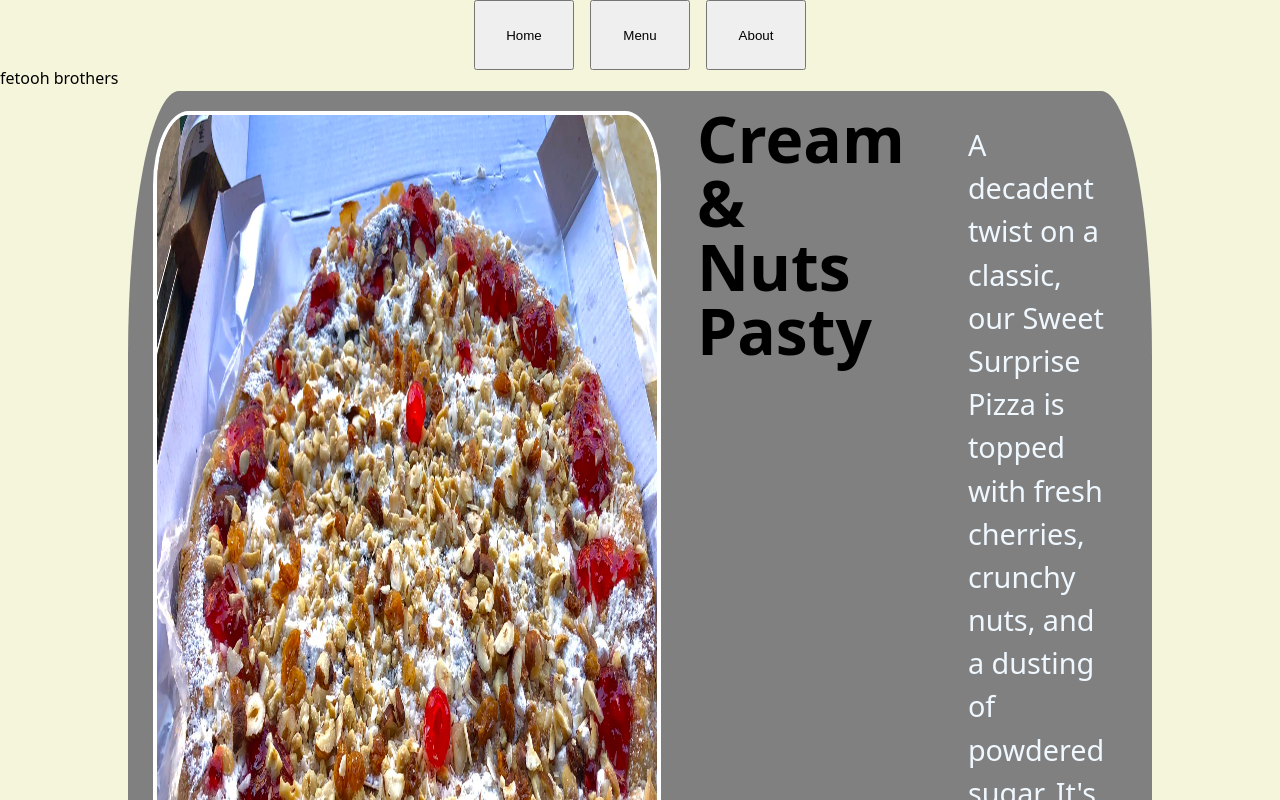
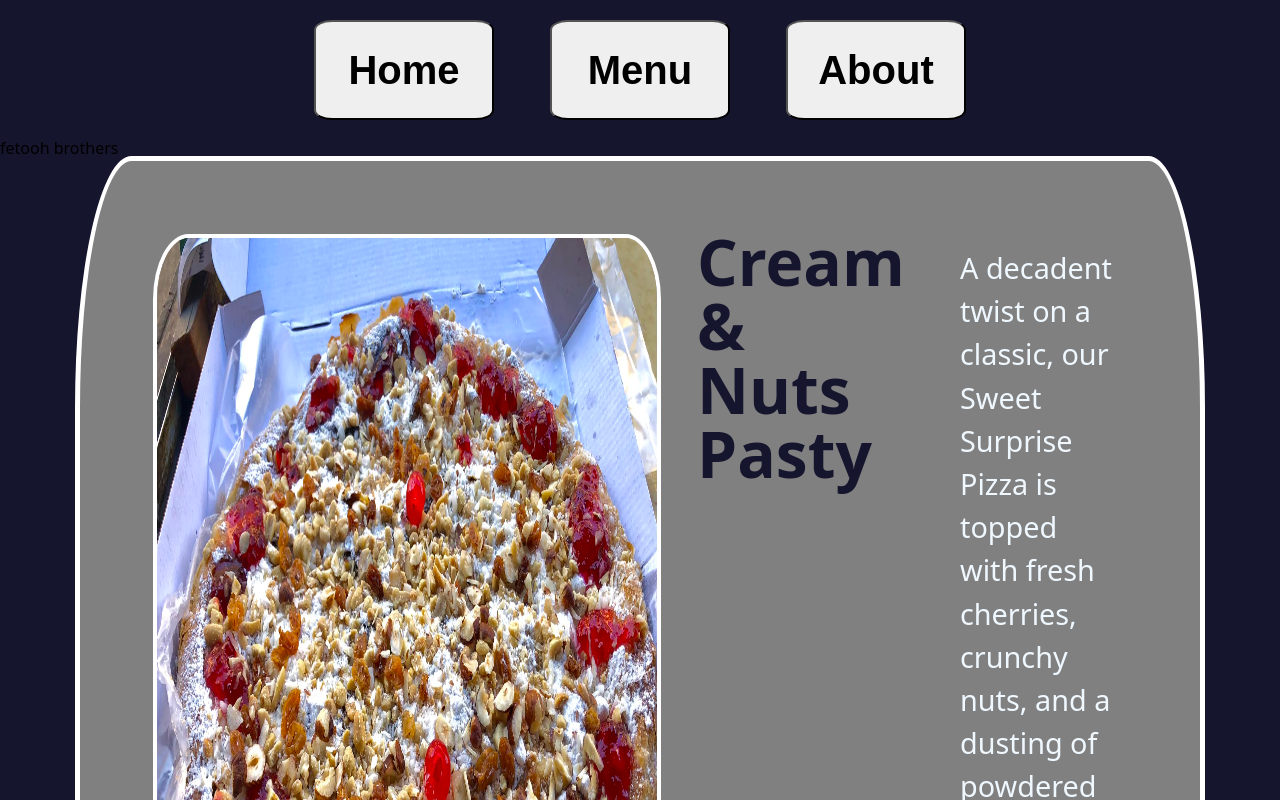
Before and after one commit to Omar-Fetooh/Restaurant-Page, a website built with webpack: page src/index.html in a window 1280 px wide. Shown: the top 800 px of the page. Built offline with nearby package versions, Linux system fonts and the light colour scheme; files whose address does not match are found by name.

Commit message:
Add some styles in menu page

```diff
--- a/src/menu.js
+++ b/src/menu.js
@@ -34,6 +34,9 @@ function MenuContentPage(){
       <p>A delightful sweet and savory treat, our Nutella and Cheese Pockets are made with golden brown puff pastry filled with a creamy blend of mozzarella cheese and rich Nutella spread.  This is a tempting appetizer or a decadent dessert.</p>
           </div>
     </div>
+    <div id="footer-menu">
+    For Complete Menu : <a href="https://www.facebook.com/photo.php?fbid=706308271521645&set=pb.100064274342562.-2207520000&type=3">Here </a>
+    </div>
     `
     return element;
 }
--- a/src/style.css
+++ b/src/style.css
@@ -43,8 +43,17 @@ table {
 }
 
 button{
-    width: 100px;
-    height: 70px;
+    width: 180px;
+    height: 100px;
+    font-size: 2.5rem;
+    padding: 4px;
+    margin: 20px;
+    border-radius: 10%;
+    cursor: pointer;
+    font-weight: 600;
+}
+button:hover{
+    background-color: rgb(189, 47, 94);
 }
 nav{
     /* background-color: darkgray; */
@@ -64,18 +73,20 @@ body{
     background-size:100vw 100vh;
     background-position-x: center;  */
     font-family: system-ui, -apple-system, BlinkMacSystemFont, 'Segoe UI', Roboto, Oxygen, Ubuntu, Cantarell, 'Open Sans', 'Helvetica Neue', sans-serif;
-    background-color:beige;
+    background-color:rgb(21, 21, 46);
 }
-#kremaAndMksrat{
+/* #kremaAndMksrat{
     width: 500px;
 
-}
+} */
 
 .menu-container{
     background-color: grey;
     width: 80%;
     margin:0 auto;
     border-radius: 5%;
+    padding: 3rem;
+    border: 5px solid white;
 }
 
 .menu-item{
@@ -98,6 +109,8 @@ body{
     padding: 1rem;
     margin-right: 15px;
     font-weight: 700;
+    color: rgb(21, 21, 46);
+    width: 200px;
 }
 .menu-item p{
     font-size: 1.8rem;
@@ -107,3 +120,12 @@ body{
   color: aliceblue;
 
 }
+
+#footer-menu{
+    height: 200px;
+    /* background-color: black; */
+    font-size: 5rem;
+    color: white;
+    padding: 80px;
+    text-align: center;
+}
```
Also changed, not shown: dist/index.bundle.js.
